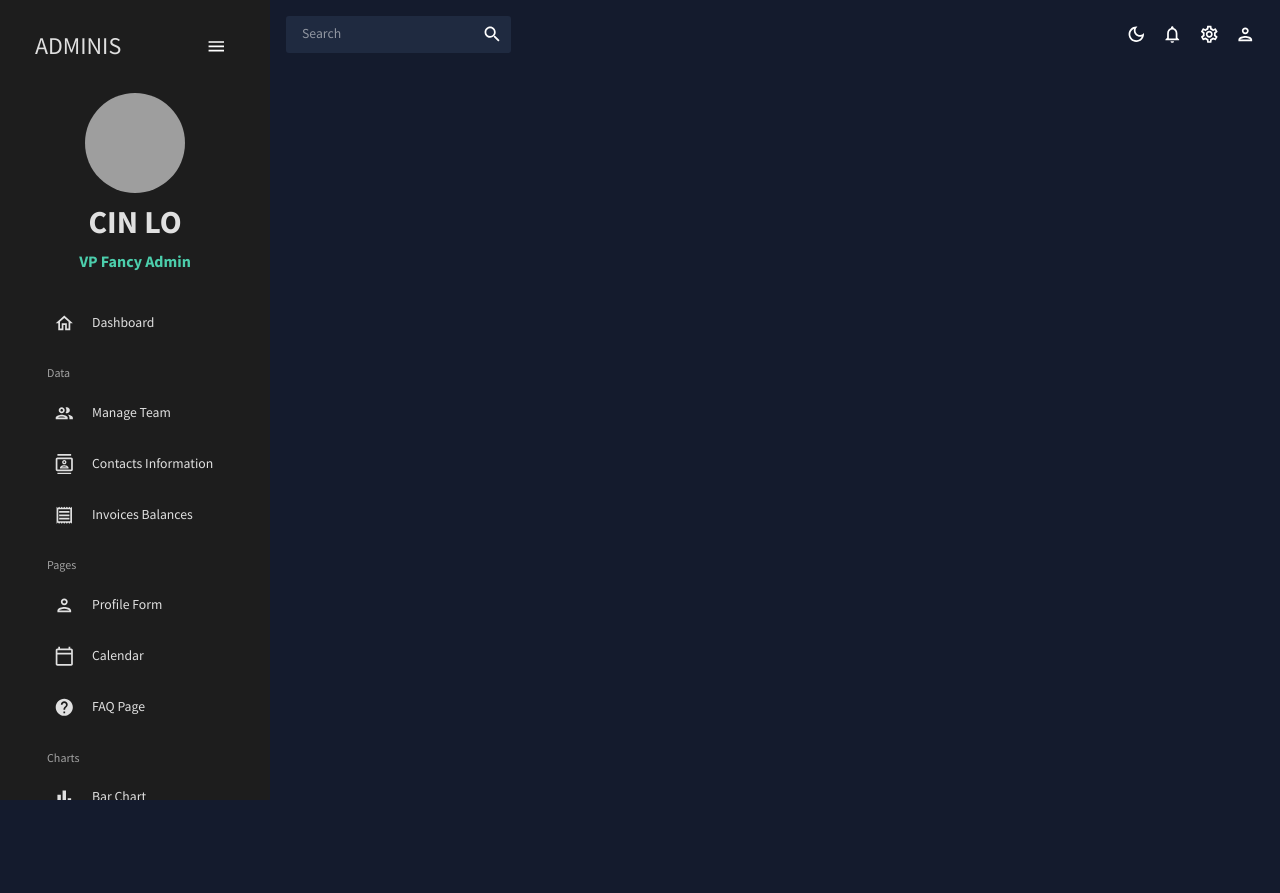
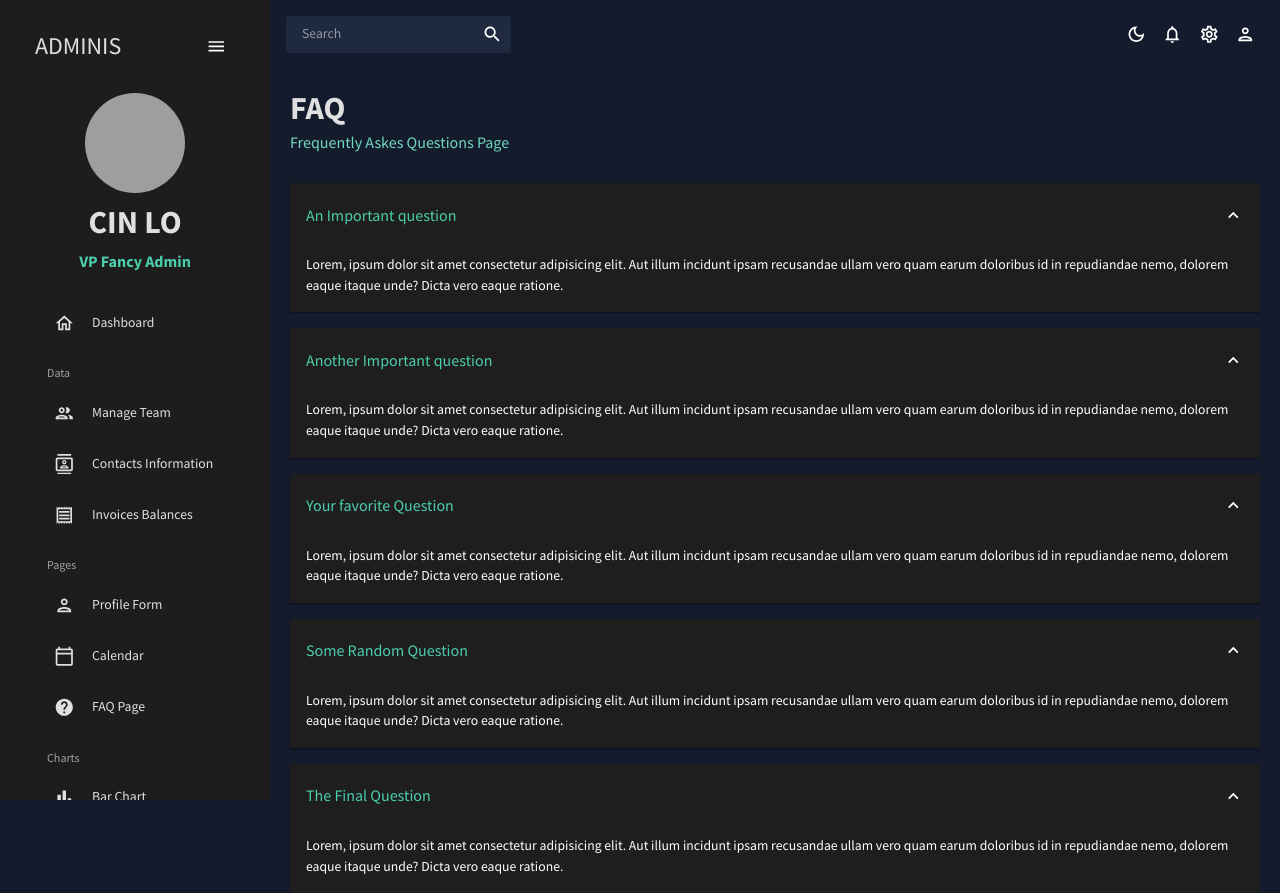
Before and after one commit to CinLo82/reactDashboardApp, a React (Create React App) app: page /faq in a window 1280 px wide. Before the commit the page ends 800 px from the top, so only its background shows below. Built offline with nearby package versions, Linux system fonts and the light colour scheme; grey boxes are pictures that could not be loaded.

Commit message:
FAQ Page

```diff
--- a/src/App.js
+++ b/src/App.js
@@ -9,7 +9,7 @@
 import Invoices from './scenes/invoices';
 import Form from './scenes/form';
 import Calendar from './scenes/calendar';
-//import FAQ from './scenes/faq';
+import FAQ from './scenes/faq';
 //import Bar from './scenes/bar';
 //import Line from './scenes/line';
 //import Pie from './scenes/pie';
@@ -34,7 +34,7 @@
               <Route path='/invoices' element={<Invoices />} />
               <Route path='/form' element={<Form />} />
               <Route path='/calendar' element={<Calendar />} />
-              {/* <Route path='/faq' element={<FAQ />} /> */}
+              <Route path='/faq' element={<FAQ />} />
               {/* <Route path='/bar' element={<Bar />} /> */}
               {/* <Route path='/line' element={<Line />} /> */}
               {/* <Route path='/pie' element={<Pie />} /> */}
--- /dev/null
+++ b/src/scenes/faq/index.jsx
@@ -0,0 +1,88 @@
+import { Box, useTheme, Typography,  } from '@mui/material';
+import Header from '../../components/Header';
+import Accordion from '@mui/material/Accordion';
+import AccordionSummary from '@mui/material/AccordionSummary';
+import AccordionDetails from '@mui/material/AccordionDetails';
+import ExpandMoreIcon from '@mui/icons-material/ExpandMore';
+import { tokens } from '../../theme';
+
+const FAQ = () => {
+    const theme = useTheme();
+    const colors = tokens(theme.palette.mode);
+
+    return (
+        <Box m='20px' >
+            <Header title='FAQ' subtitle='Frequently Askes Questions Page'
+            />
+
+            <Accordion defaultExpanded >
+                <AccordionSummary expandIcon={<ExpandMoreIcon />} >
+                    <Typography color={colors.greenAccent[500]} variant='h5' >
+                        An Important question
+                    </Typography>
+                </AccordionSummary>
+                <AccordionDetails>
+                    <Typography>
+                    Lorem, ipsum dolor sit amet consectetur adipisicing elit. Aut illum incidunt ipsam recusandae ullam vero quam earum doloribus id in repudiandae nemo, dolorem eaque itaque unde? Dicta vero eaque ratione.
+                    </Typography>
+                </AccordionDetails>
+            </Accordion>
+
+            <Accordion defaultExpanded >
+                <AccordionSummary expandIcon={<ExpandMoreIcon />} >
+                    <Typography color={colors.greenAccent[500]} variant='h5' >
+                        Another Important question
+                    </Typography>
+                </AccordionSummary>
+                <AccordionDetails>
+                    <Typography>
+                    Lorem, ipsum dolor sit amet consectetur adipisicing elit. Aut illum incidunt ipsam recusandae ullam vero quam earum doloribus id in repudiandae nemo, dolorem eaque itaque unde? Dicta vero eaque ratione.
+                    </Typography>
+                </AccordionDetails>
+            </Accordion>
+
+            <Accordion defaultExpanded >
+                <AccordionSummary expandIcon={<ExpandMoreIcon />} >
+                    <Typography color={colors.greenAccent[500]} variant='h5' >
+                        Your favorite Question
+                    </Typography>
+                </AccordionSummary>
+                <AccordionDetails>
+                    <Typography>
+                    Lorem, ipsum dolor sit amet consectetur adipisicing elit. Aut illum incidunt ipsam recusandae ullam vero quam earum doloribus id in repudiandae nemo, dolorem eaque itaque unde? Dicta vero eaque ratione.
+                    </Typography>
+                </AccordionDetails>
+            </Accordion>
+
+            <Accordion defaultExpanded >
+                <AccordionSummary expandIcon={<ExpandMoreIcon />} >
+                    <Typography color={colors.greenAccent[500]} variant='h5' >
+                        Some Random Question
+                    </Typography>
+                </AccordionSummary>
+                <AccordionDetails>
+                    <Typography>
+                    Lorem, ipsum dolor sit amet consectetur adipisicing elit. Aut illum incidunt ipsam recusandae ullam vero quam earum doloribus id in repudiandae nemo, dolorem eaque itaque unde? Dicta vero eaque ratione.
+                    </Typography>
+                </AccordionDetails>
+            </Accordion>
+
+            <Accordion defaultExpanded >
+                <AccordionSummary expandIcon={<ExpandMoreIcon />} >
+                    <Typography color={colors.greenAccent[500]} variant='h5' >
+                        The Final Question
+                    </Typography>
+                </AccordionSummary>
+                <AccordionDetails>
+                    <Typography>
+                    Lorem, ipsum dolor sit amet consectetur adipisicing elit. Aut illum incidunt ipsam recusandae ullam vero quam earum doloribus id in repudiandae nemo, dolorem eaque itaque unde? Dicta vero eaque ratione.
+                    </Typography>
+                </AccordionDetails>
+            </Accordion>
+
+
+        </Box>
+    );
+}
+
+export default FAQ;
```
